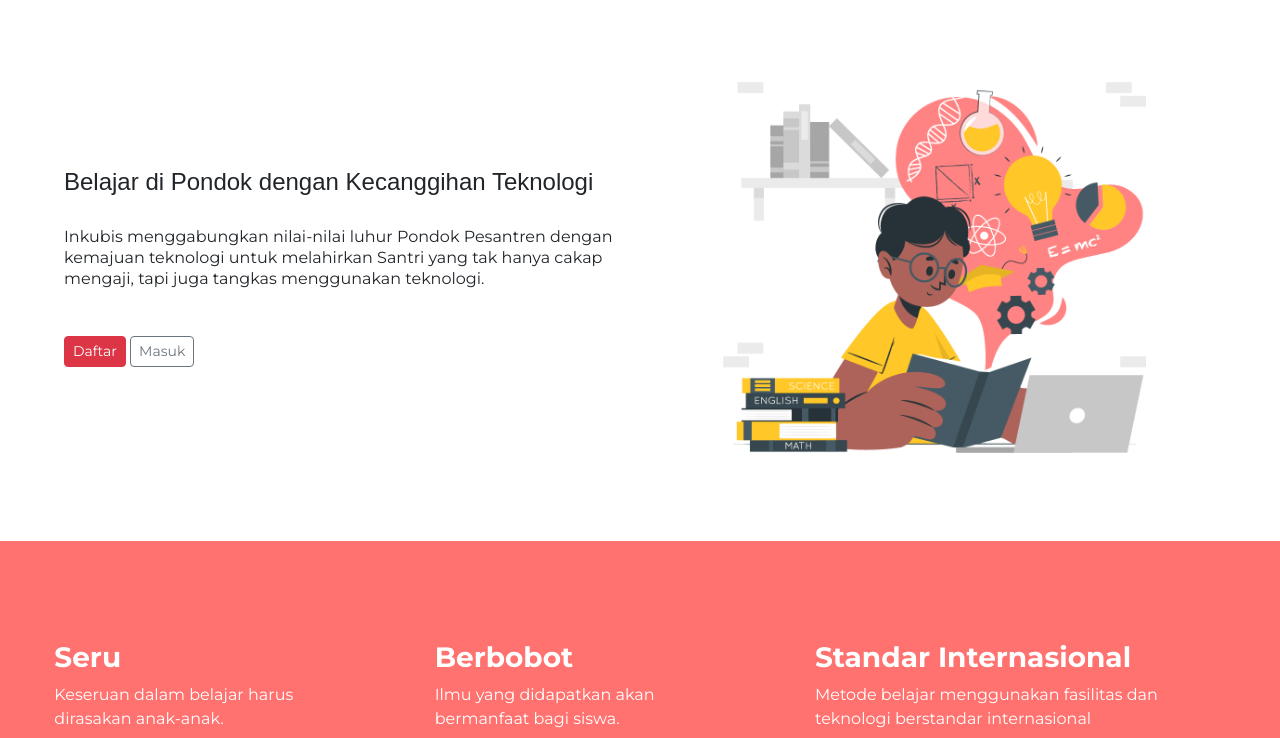
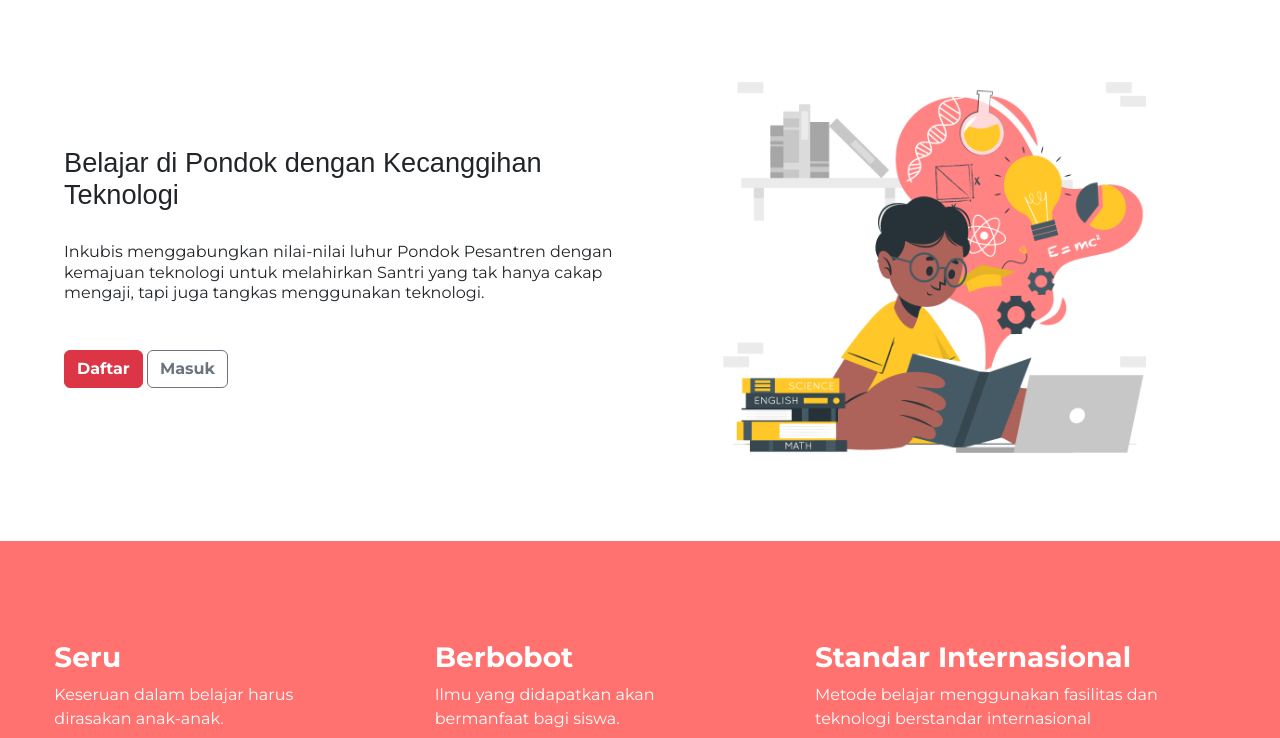
Before and after one commit to fajrulalam/learning-bootstrap, a plain HTML site: page index.html in a window 1280 px wide. Shown: the part 62-800 px from the top of the page. Drawn offline with nearby package versions, Linux system fonts and the light colour scheme.

Commit message:
section 2 done

```diff
--- a/css/styles.css
+++ b/css/styles.css
@@ -8,6 +8,11 @@
     max-width: 75%;
     height: auto;
     margin: 50px auto 50px auto;
+}
+
+#title .row button {
+    font-weight: bold;
+    font-size: 16px;
 }
 
 #hero-text {
@@ -24,7 +29,7 @@ body {
 }
 .title  {
     font-family: 'Montserrat ExtraBold', sans-serif;
-    font-size: 1.5rem;
+    font-size: 1.7rem;
     line-height: 1.2;
 }
 
@@ -36,8 +41,6 @@ body {
 
 .container-fluid {
     padding: 3% 5%;
-
-
 }
 
 #hero-text p {
--- a/index.html
+++ b/index.html
@@ -50,8 +50,9 @@
     </div>
 </nav>
 
+
+
 <!--FIRST SECTION (TITLE)-->
-
 <div class="container-fluid">
     <section id="title">
 
@@ -60,8 +61,8 @@
                 <div>
                     <h2 class="title">Belajar di Pondok dengan Kecanggihan Teknologi</h2>
                     <p class="quick-intro">Inkubis menggabungkan nilai-nilai luhur Pondok Pesantren dengan kemajuan teknologi untuk melahirkan Santri yang tak hanya cakap mengaji, tapi juga tangkas menggunakan teknologi.</p>
-                    <button class="btn btn-danger btn-sm" style="display: inline">Daftar</button>
-                    <button class="btn btn-outline-secondary btn-sm">Masuk</button>
+                    <button class="btn btn-danger btn-md" id="main-button">Daftar</button>
+                    <button class="btn btn-outline-secondary btn-md">Masuk</button>
                 </div>
             </div>
             <div class="col-lg-6 ">
@@ -77,8 +78,9 @@
 </div>
 
 
+
+
 <!--SECOND SECTION (PRINCIPLES) -->
-
 <div class="container-fluid" id="principles-section">
     <section id="principles">
 
```
